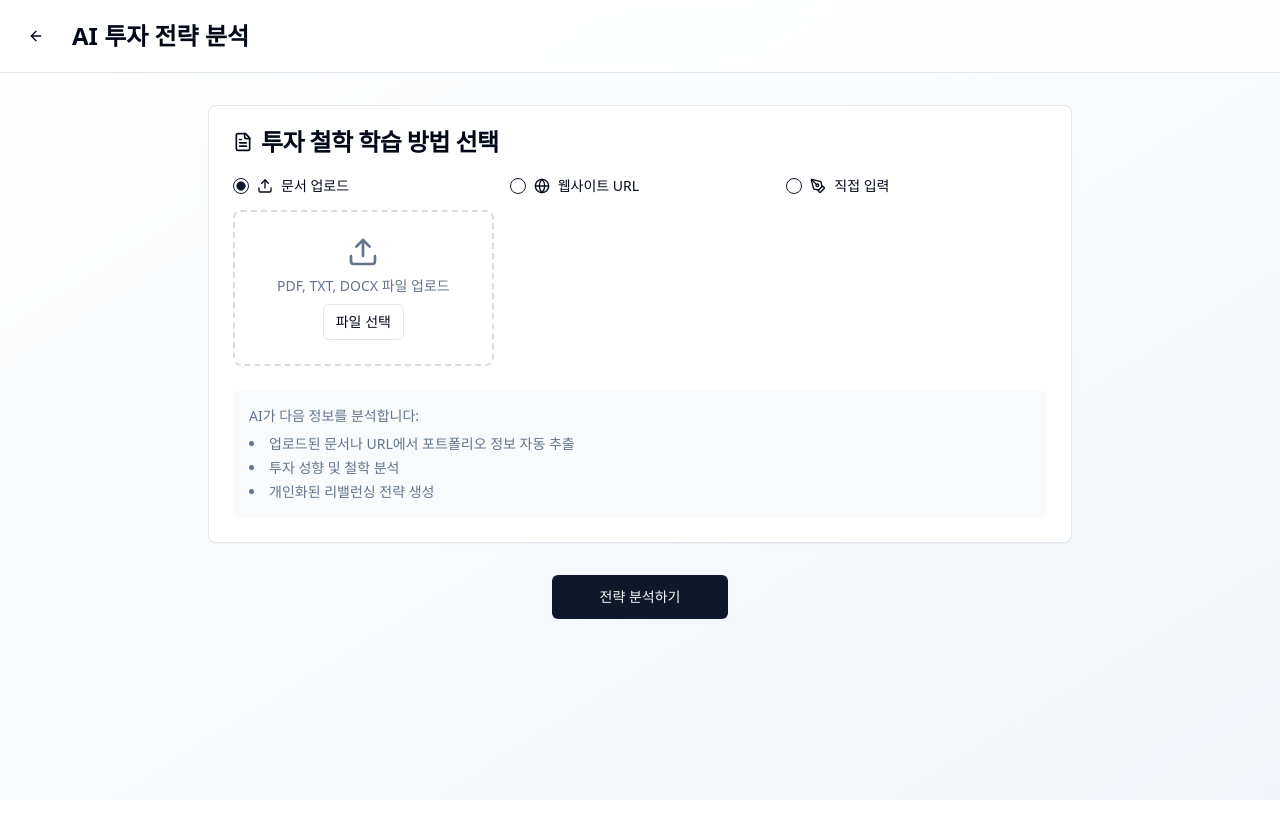
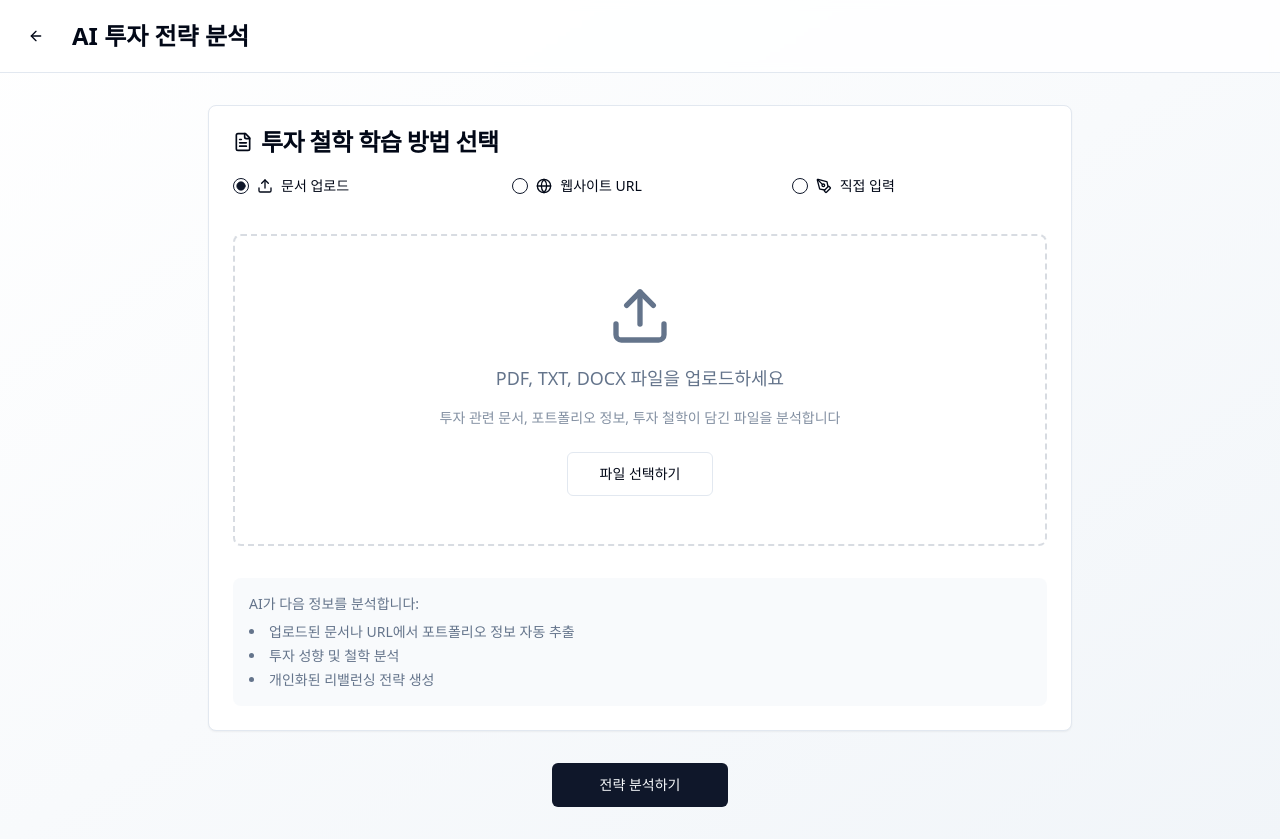
Before and after one commit to kakaopaysec-rebalace-team/spec2code-forge, a React (Vite) app: page /profile in a window 1280 px wide. Both pictures are taken after a click on the radio button 241 px from the left and 186 px from the top of the page. Before the commit the page ends 800 px from the top, so only its background shows below. Built offline with nearby package versions, Linux system fonts and the light colour scheme.

Commit message:
Refactor ProfileSetup to enlarge input fields

```diff
--- a/src/pages/ProfileSetup.tsx
+++ b/src/pages/ProfileSetup.tsx
@@ -102,11 +102,11 @@ const ProfileSetup = () => {
                 투자 철학 학습 방법 선택
               </CardTitle>
             </CardHeader>
-            <CardContent className="space-y-6">
+            <CardContent className="space-y-8">
               <RadioGroup value={learningMethod} onValueChange={setLearningMethod}>
-                <div className="grid md:grid-cols-3 gap-4">
+                <div className="grid md:grid-cols-3 gap-6">
                   {/* Document Upload Option */}
-                  <div className="space-y-4">
+                  <div className="space-y-3">
                     <div className="flex items-center space-x-2">
                       <RadioGroupItem value="document" id="document" />
                       <Label htmlFor="document" className="flex items-center gap-2 font-medium">
@@ -114,37 +114,10 @@ const ProfileSetup = () => {
                         문서 업로드
                       </Label>
                     </div>
-                    {learningMethod === "document" && (
-                      <div className="space-y-2">
-                        <div className="border-2 border-dashed border-muted-foreground/25 rounded-lg p-6 text-center hover:border-primary/50 transition-colors">
-                          <Upload className="h-8 w-8 text-muted-foreground mx-auto mb-2" />
-                          <p className="text-sm text-muted-foreground mb-2">
-                            PDF, TXT, DOCX 파일 업로드
-                          </p>
-                          <Input
-                            type="file"
-                            accept=".pdf,.txt,.docx"
-                            onChange={handleFileUpload}
-                            className="hidden"
-                            id="file-upload"
-                          />
-                          <Label htmlFor="file-upload" className="cursor-pointer">
-                            <Button variant="outline" size="sm" type="button">
-                              파일 선택
-                            </Button>
-                          </Label>
-                          {uploadedFile && (
-                            <p className="text-xs text-primary mt-2">
-                              {uploadedFile.name}
-                            </p>
-                          )}
-                        </div>
-                      </div>
-                    )}
                   </div>
 
                   {/* URL Option */}
-                  <div className="space-y-4">
+                  <div className="space-y-3">
                     <div className="flex items-center space-x-2">
                       <RadioGroupItem value="url" id="url" />
                       <Label htmlFor="url" className="flex items-center gap-2 font-medium">
@@ -152,23 +125,10 @@ const ProfileSetup = () => {
                         웹사이트 URL
                       </Label>
                     </div>
-                    {learningMethod === "url" && (
-                      <div className="space-y-2">
-                        <div className="relative">
-                          <Link className="absolute left-3 top-1/2 transform -translate-y-1/2 h-4 w-4 text-muted-foreground" />
-                          <Input
-                            placeholder="투자 관련 웹사이트 URL"
-                            value={philosophyUrl}
-                            onChange={(e) => setPhilosophyUrl(e.target.value)}
-                            className="pl-10"
-                          />
-                        </div>
-                      </div>
-                    )}
                   </div>
 
                   {/* Direct Input Option */}
-                  <div className="space-y-4">
+                  <div className="space-y-3">
                     <div className="flex items-center space-x-2">
                       <RadioGroupItem value="text" id="text" />
                       <Label htmlFor="text" className="flex items-center gap-2 font-medium">
@@ -176,18 +136,91 @@ const ProfileSetup = () => {
                         직접 입력
                       </Label>
                     </div>
-                    {learningMethod === "text" && (
-                      <div className="space-y-2">
-                        <Textarea
-                          placeholder="투자 철학, 원칙, 경험담을 입력하세요..."
-                          value={philosophyText}
-                          onChange={(e) => setPhilosophyText(e.target.value)}
-                          className="min-h-24"
+                  </div>
+                </div>
+
+                {/* Large input areas based on selection */}
+                {learningMethod === "document" && (
+                  <div className="mt-8">
+                    <div className="border-2 border-dashed border-muted-foreground/25 rounded-lg p-12 text-center hover:border-primary/50 transition-colors">
+                      <Upload className="h-16 w-16 text-muted-foreground mx-auto mb-4" />
+                      <p className="text-lg text-muted-foreground mb-4">
+                        PDF, TXT, DOCX 파일을 업로드하세요
+                      </p>
+                      <p className="text-sm text-muted-foreground/80 mb-6">
+                        투자 관련 문서, 포트폴리오 정보, 투자 철학이 담긴 파일을 분석합니다
+                      </p>
+                      <Input
+                        type="file"
+                        accept=".pdf,.txt,.docx"
+                        onChange={handleFileUpload}
+                        className="hidden"
+                        id="file-upload"
+                      />
+                      <Label htmlFor="file-upload" className="cursor-pointer">
+                        <Button variant="outline" size="lg" type="button" className="px-8 py-3">
+                          파일 선택하기
+                        </Button>
+                      </Label>
+                      {uploadedFile && (
+                        <div className="mt-4 p-4 bg-muted/50 rounded-lg">
+                          <p className="text-sm font-medium text-primary">
+                            업로드된 파일: {uploadedFile.name}
+                          </p>
+                        </div>
+                      )}
+                    </div>
+                  </div>
+                )}
+
+                {learningMethod === "url" && (
+                  <div className="mt-8">
+                    <div className="space-y-4">
+                      <div className="text-center mb-6">
+                        <Globe className="h-12 w-12 text-muted-foreground mx-auto mb-3" />
+                        <p className="text-lg font-medium mb-2">웹사이트 URL을 입력하세요</p>
+                        <p className="text-sm text-muted-foreground">
+                          투자 관련 블로그, 뉴스, 분석 자료가 담긴 웹사이트를 분석합니다
+                        </p>
+                      </div>
+                      <div className="relative max-w-2xl mx-auto">
+                        <Link className="absolute left-4 top-1/2 transform -translate-y-1/2 h-5 w-5 text-muted-foreground" />
+                        <Input
+                          placeholder="https://example.com/investment-analysis"
+                          value={philosophyUrl}
+                          onChange={(e) => setPhilosophyUrl(e.target.value)}
+                          className="pl-12 py-4 text-lg"
                         />
                       </div>
-                    )}
+                    </div>
                   </div>
-                </div>
+                )}
+
+                {learningMethod === "text" && (
+                  <div className="mt-8">
+                    <div className="space-y-4">
+                      <div className="text-center mb-6">
+                        <PenTool className="h-12 w-12 text-muted-foreground mx-auto mb-3" />
+                        <p className="text-lg font-medium mb-2">투자 철학을 직접 입력하세요</p>
+                        <p className="text-sm text-muted-foreground">
+                          개인의 투자 원칙, 경험담, 선호하는 투자 전략을 자세히 작성해주세요
+                        </p>
+                      </div>
+                      <Textarea
+                        placeholder="예시:
+• 장기 투자를 선호하며 배당주에 관심이 많습니다
+• 기술주보다는 안정적인 가치주를 선호합니다
+• 월 100만원씩 정기 적립 투자를 하고 있습니다
+• 리스크 관리를 위해 분산투자를 중요하게 생각합니다
+
+투자 철학, 원칙, 경험담을 자유롭게 작성해주세요..."
+                        value={philosophyText}
+                        onChange={(e) => setPhilosophyText(e.target.value)}
+                        className="min-h-48 text-base leading-relaxed"
+                      />
+                    </div>
+                  </div>
+                )}
               </RadioGroup>
 
               <div className="text-sm text-muted-foreground bg-muted/50 p-4 rounded-lg">
```
